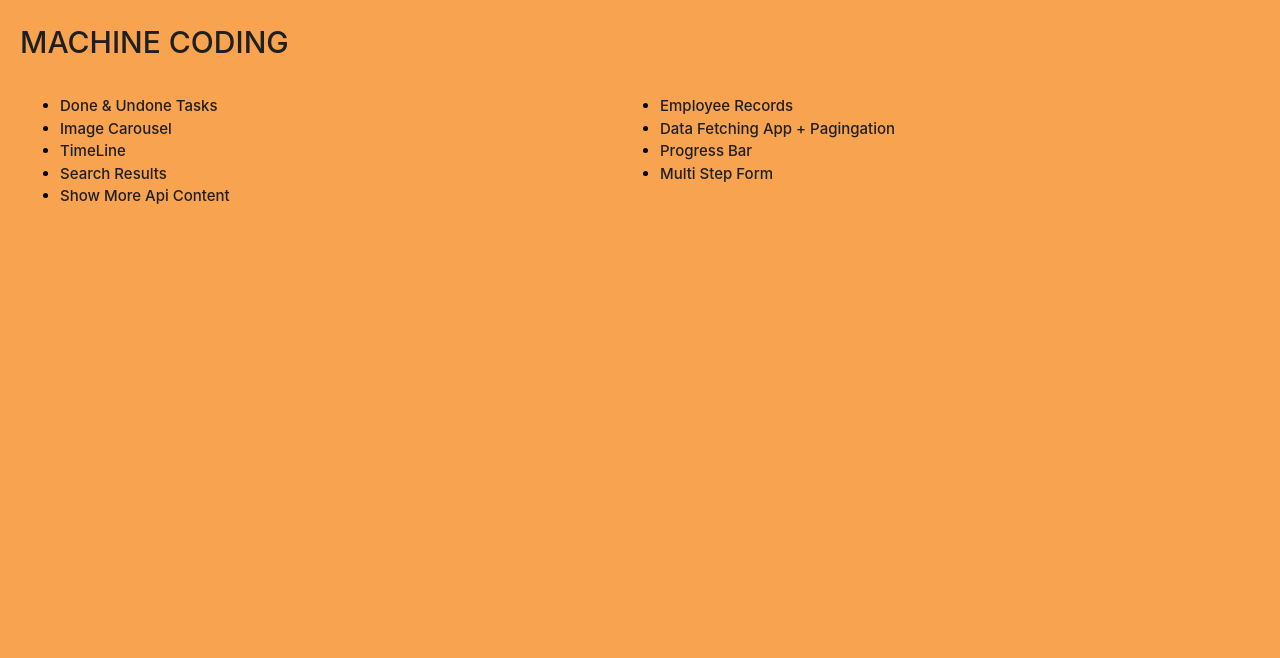
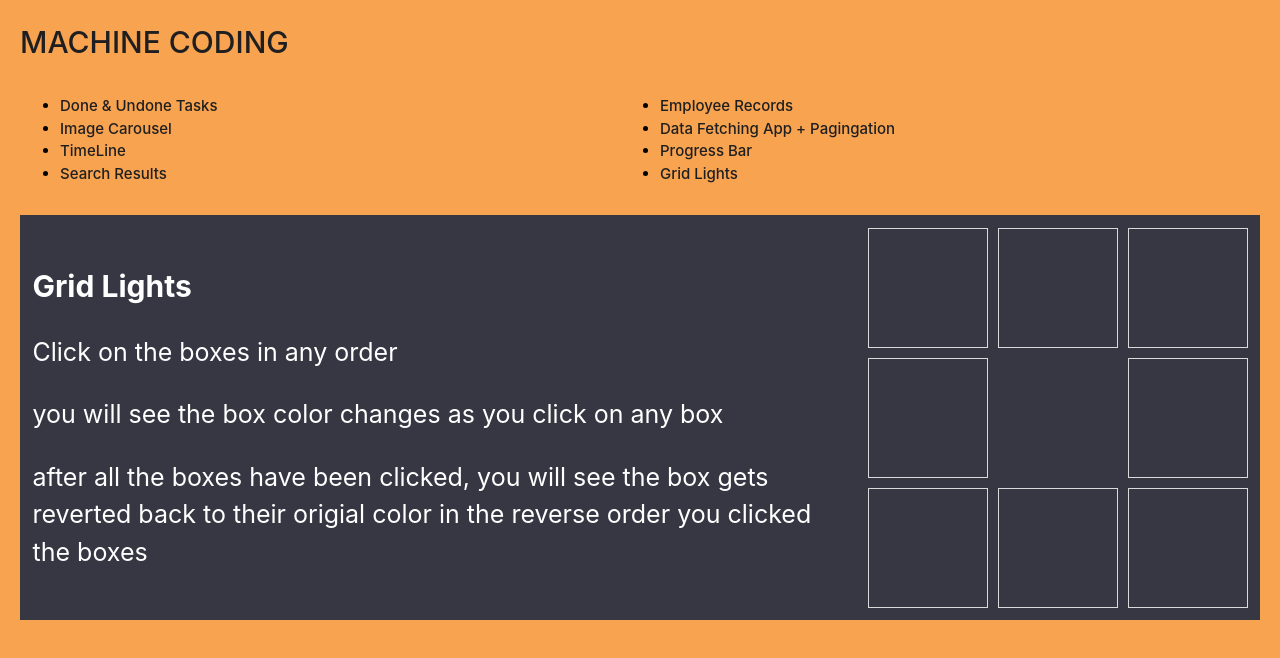
Before and after one commit to harshit118garg/machine-code, a React (Vite) app: page /gridlights in a window 1280 px wide. Shown: the top 658 px of the page. Built offline with nearby package versions, Linux system fonts and the light colour scheme.

Commit message:
grid-lights

```diff
--- a/src/App.tsx
+++ b/src/App.tsx
@@ -11,6 +11,7 @@ const DFP = lazy(() => import("./apps/data-fetch-pagination"));
 const Timeline = lazy(() => import("./apps/timeline"));
 const ProgressBarApp = lazy(() => import("./apps/progress-bar"));
 const SearchResultsApp = lazy(() => import("./apps/search-results"));
+const GridLights = lazy(() => import("./apps/grid-lights"));
 
 function App() {
   return (
@@ -26,6 +27,7 @@ function App() {
           <Route path={"timeline"} element={<Timeline />} />
           <Route path={"progressbar"} element={<ProgressBarApp />} />
           <Route path={"searchresults"} element={<SearchResultsApp />} />
+          <Route path={"gridlights"} element={<GridLights />} />
         </Routes>
       </Suspense>
     </>
--- /dev/null
+++ b/src/apps/grid-lights/definatios/constants.ts
@@ -0,0 +1,5 @@
+export const config = [
+  [1, 1, 1],
+  [1, 0, 1],
+  [1, 1, 1],
+];
--- /dev/null
+++ b/src/apps/grid-lights/definatios/types.ts
@@ -0,0 +1,6 @@
+export interface BoxTypes {
+    label: string;
+    filled: boolean;
+    onClick: () => void;
+    isDisabled: boolean;
+  }
--- /dev/null
+++ b/src/apps/grid-lights/index.tsx
@@ -0,0 +1,82 @@
+import { useState } from "react";
+import { config } from "./definatios/constants";
+import { BoxTypes } from "./definatios/types";
+import "./styles/index.scss";
+
+export default function GridLights() {
+  const [order, setOrder] = useState<Number[]>([]);
+  const [isDeactivating, setisDeactivating] = useState<boolean>(false);
+
+  const activateBox = (idx: Number) => {
+    const newOrder = [...order, idx];
+    setOrder(newOrder);
+
+    if (newOrder.length === config.flat(1).filter(Boolean).length) {
+      deactivateBox();
+    }
+  };
+
+  const deactivateBox = () => {
+    setisDeactivating(true);
+    const timer = setInterval(() => {
+      setOrder((prevOrder) => {
+        const newOrder = prevOrder.slice();
+        newOrder.pop();
+
+        if (newOrder.length === 0) {
+          clearInterval(timer);
+          setisDeactivating(false);
+        }
+
+        return newOrder;
+      });
+    }, 350);
+  };
+
+  return (
+    <div className="grid-lights-container">
+      <div className="instructions">
+        <h2>Grid Lights</h2>
+        <p>Click on the boxes in any order</p>
+        <p>you will see the box color changes as you click on any box</p>
+        <p>
+          after all the boxes have been clicked, you will see the box gets
+          reverted back to their origial color in the reverse order you clicked
+          the boxes
+        </p>
+      </div>
+      <div
+        className="box-wrapper"
+        style={{
+          gridTemplateColumns: `repeat(${config[0].length}, 1fr)`,
+          gridTemplateRows: `repeat(${config[0].length}, 1fr)`,
+        }}
+      >
+        {config.flat(1).map((val, idx) => {
+          return val === 1 ? (
+            <Box
+              key={idx}
+              label={`Box ${idx + 1}`}
+              filled={order.includes(idx)}
+              onClick={() => activateBox(idx)}
+              isDisabled={order.includes(idx) || isDeactivating}
+            />
+          ) : (
+            <span key={idx} />
+          );
+        })}
+      </div>
+    </div>
+  );
+}
+
+function Box({ label, filled, onClick, isDisabled }: BoxTypes) {
+  return (
+    <button
+      aria-label={label}
+      className={filled ? "box box-activated" : "box"}
+      onClick={onClick}
+      disabled={isDisabled}
+    />
+  );
+}
--- /dev/null
+++ b/src/apps/grid-lights/styles/index.scss
@@ -0,0 +1,35 @@
+.grid-lights-container {
+  padding: 1.25rem;
+  background-color: #373744;
+  color: white;
+  display: flex;
+  justify-content: space-between;
+  align-items: center;
+  gap: 3rem;
+
+  .instructions {
+    h2 {
+      font-size: 3rem;
+    }
+    p {
+      font-size: 2.5rem;
+    }
+  }
+
+  .box-wrapper {
+    display: grid;
+    gap: 1rem;
+
+    .box {
+      width: 120px;
+      height: 120px;
+      background-color: transparent;
+      border: 1px solid #dadada;
+    }
+
+    .box-activated {
+      background-color: #ffffff;
+      border: 1px solid black;
+    }
+  }
+}
--- a/src/components/header/index.tsx
+++ b/src/components/header/index.tsx
@@ -41,13 +41,8 @@ export default function Header() {
           </Link>
         </li>
         <li>
-          <Link to={"/multiStepForm"}>
-            <span>Multi Step Form</span>
-          </Link>
-        </li>
-        <li>
-          <Link to={"/showmore"}>
-            <span>Show More Api Content</span>
+          <Link to={"/gridlights"}>
+            <span>Grid Lights</span>
           </Link>
         </li>
       </ul>
```
